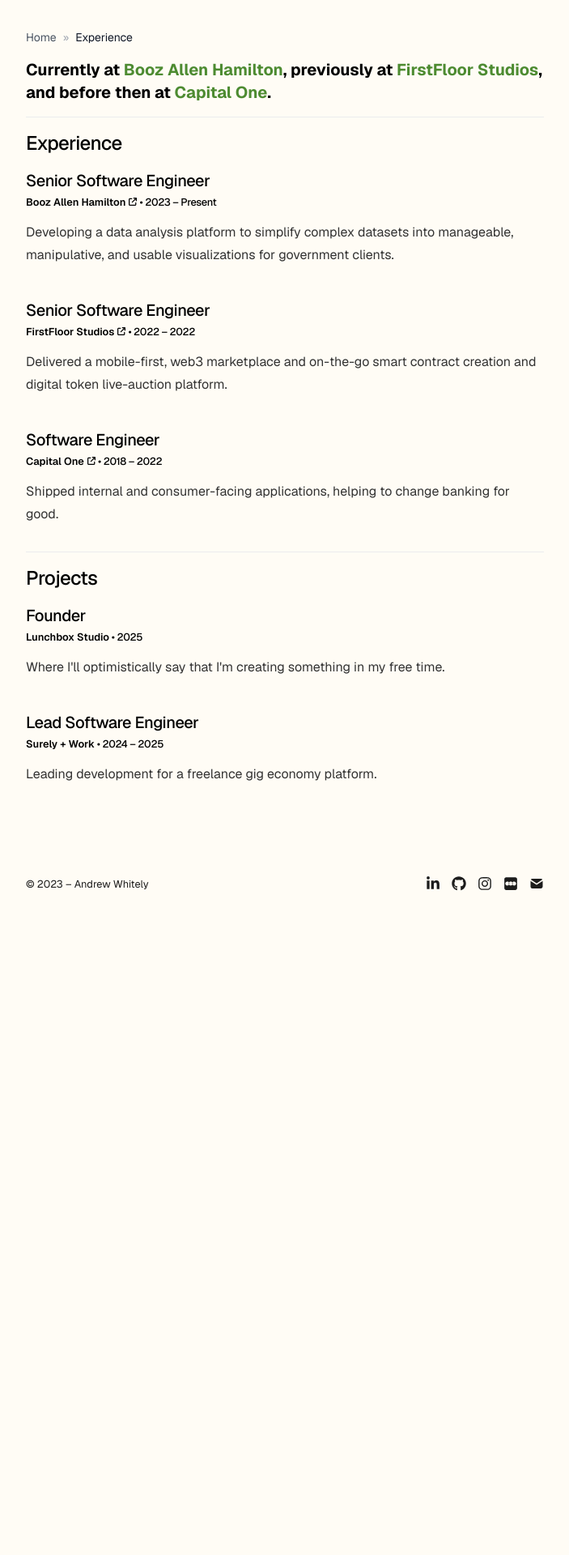
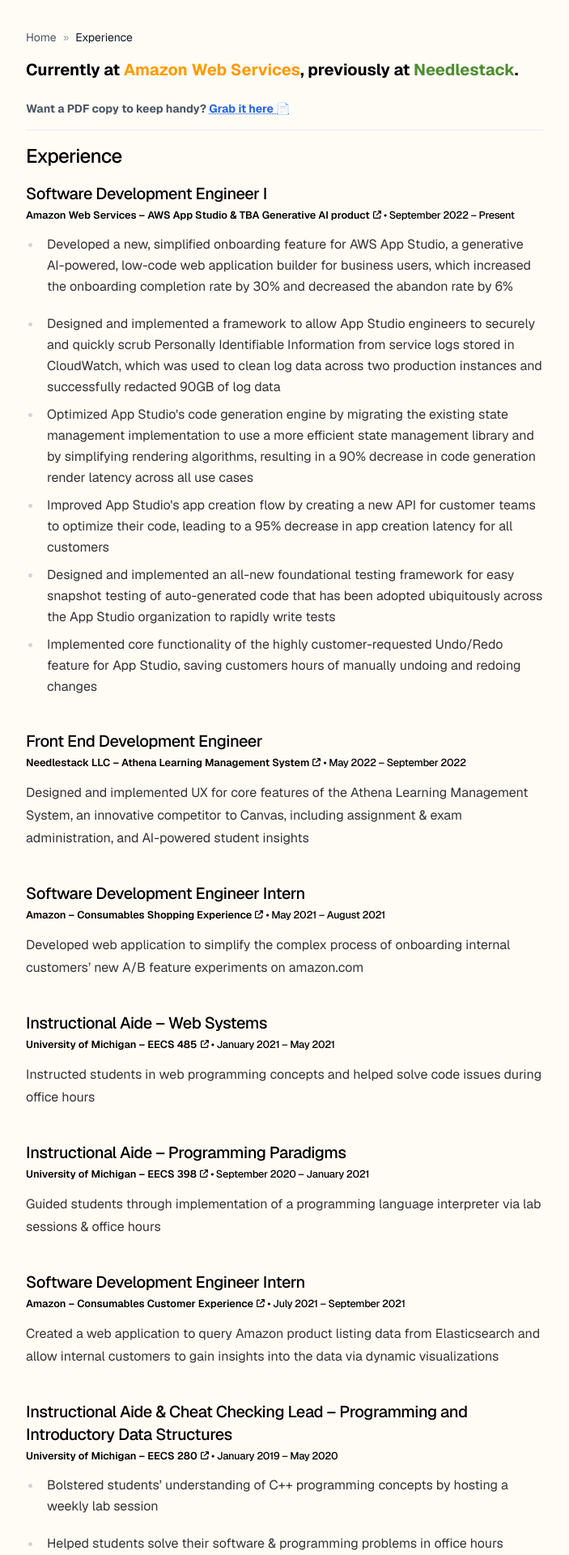
Before and after one commit to minchingtonak/am-works, a Next.js app: page /experience in a window 1280 px wide. Shown: the part 160-2080 px from the top of the page at 81% size, without its empty margins (288-991 px from the left). Before the commit the page ends 1261 px from the top, so only its background shows below. Built offline with nearby package versions, Linux system fonts and the light colour scheme.

Commit message:
initial template updates, experience page

```diff
--- a/app/about/page.tsx
+++ b/app/about/page.tsx
@@ -2,25 +2,25 @@ import type { Metadata } from 'next';
 
 export const metadata: Metadata = {
   title: 'About',
-  description: 'About | Andrew Whitely',
+  description: 'About | Alec Minchington',
 };
 
+// FIXME this is unused
 export default function About() {
   return (
     <div>
-      <section className='space-y-6'>
-        <div className='text-xl font-normal'>
-          I'm a software engineer who likes making things that can improve
-          people's interactions with the technology that they use daily. I'm
-          passionate about technology, photography, movies, and a slew of other
-          interests and hobbies.
+      <section className="space-y-6">
+        <div className="text-xl font-normal">
+          I'm a software engineer passionate about creating technology that
+          enhances how people interact with the tools they use every day. Beyond
+          coding, I'm deeply interested in music, cinema, and video games.
         </div>
-        <div className='text-xl font-normal'>
+        <div className="text-xl font-normal">
           Currently at
-          <a href='https://boozallen.com/' target='_blank'>
-            Booz Allen Hamilton
+          <a href="https://aws.amazon.com/" target="_blank">
+            Amazon Web Services
           </a>
-          , previously at FirstFloor Studios and Capital One.
+          , previously at Needlestack
         </div>
       </section>
     </div>
--- a/app/components/footer.tsx
+++ b/app/components/footer.tsx
@@ -1,19 +1,14 @@
 'use client';
 
 import { metaData, socialLinks } from 'app/config';
-import {
-  FaGithub,
-  FaInstagram,
-  FaLinkedinIn,
-  FaSquareLetterboxd,
-} from 'react-icons/fa6';
+import { FaGithub, FaLinkedinIn } from 'react-icons/fa6';
 import { TbMailFilled } from 'react-icons/tb';
 
 const YEAR = new Date().getFullYear();
 
 function SocialLink({ href, icon: Icon }) {
   return (
-    <a href={href} target='_blank' rel='noopener noreferrer'>
+    <a href={href} target="_blank" rel="noopener noreferrer">
       <Icon />
     </a>
   );
@@ -21,11 +16,9 @@ function SocialLink({ href, icon: Icon }) {
 
 function SocialLinks() {
   return (
-    <div className='flex text-lg gap-3.5 float-right transition-opacity duration-300 hover:opacity-90'>
+    <div className="flex text-lg gap-3.5 float-right transition-opacity duration-300 hover:opacity-90">
       <SocialLink href={socialLinks.linkedin} icon={FaLinkedinIn} />
       <SocialLink href={socialLinks.github} icon={FaGithub} />
-      <SocialLink href={socialLinks.instagram} icon={FaInstagram} />
-      <SocialLink href={socialLinks.letterboxd} icon={FaSquareLetterboxd} />
       <SocialLink href={socialLinks.email} icon={TbMailFilled} />
     </div>
   );
@@ -33,7 +26,7 @@ function SocialLinks() {
 
 export default function Footer() {
   return (
-    <small className='block lg:mt-24 mt-16 text-[#1C1C1C] dark:text-[#D4D4D4]'>
+    <small className="block lg:mt-24 mt-16 text-[#1C1C1C] dark:text-[#D4D4D4]">
       <time>© {YEAR}</time> – {metaData.name}
       <SocialLinks />
     </small>
--- a/app/config.ts
+++ b/app/config.ts
@@ -1,16 +1,14 @@
 export const metaData = {
-  baseUrl: 'https://www.aw.works/',
-  title: 'Andrew Whitely - Software Engineer',
-  name: 'Andrew Whitely',
+  baseUrl: 'https://www.alecminchington.me/',
+  title: 'Alec Minchington - Software Engineer',
+  name: 'Alec Minchington',
   ogImage: '/og.png',
   description:
     'I create interactive products and work with innovate technology. Fullstack software engineer with experience building from 0 to 1.',
 };
 
 export const socialLinks = {
-  github: 'https://github.com/andrewwhitely',
-  instagram: 'https://www.instagram.com/byandrew.jpg',
-  linkedin: 'https://www.linkedin.com/in/andrewwhitely',
-  email: 'mailto:andrewnwhitely@gmail.com',
-  letterboxd: 'https://letterboxd.com/andrewwhitely',
+  github: 'https://github.com/minchingtonak',
+  linkedin: 'https://www.linkedin.com/in/alec-minchington-92985a179/',
+  email: 'mailto:contact@minch.cc',
 };
--- a/app/experience/experience-data.tsx
+++ b/app/experience/experience-data.tsx
@@ -1,8 +1,10 @@
 export interface Role {
   title: string;
   start: number;
+  startMonth?: string;
   end?: number | string;
-  description: string;
+  endMonth?: string;
+  description?: string;
   url: string;
   locked?: boolean;
   current?: boolean;
@@ -13,41 +15,110 @@ export interface Role {
 
 export const Jobs: Role[] = [
   {
-    title: 'Booz Allen Hamilton',
-    start: 2023,
-    description:
-      'Developing a data analysis platform to simplify complex datasets into manageable, manipulative, and usable visualizations for government clients.',
-    url: 'https://boozallen.com/',
+    title: 'Amazon Web Services – AWS App Studio & TBA Generative AI product',
+    start: 2022,
+    startMonth: 'September',
+    bullets: [
+      'Developed a new, simplified onboarding feature for AWS App Studio, a generative AI-powered, low-code web application builder for business users, which increased the onboarding completion rate by 30% and decreased the abandon rate by 6%',
+      'Designed and implemented a framework to allow App Studio engineers to securely and quickly scrub Personally Identifiable Information from service logs stored in CloudWatch, which was used to clean log data across two production instances and successfully redacted 90GB of log data',
+      "Optimized App Studio's code generation engine by migrating the existing state management implementation to use a more efficient state management library and by simplifying rendering algorithms, resulting in a 90% decrease in code generation render latency across all use cases",
+      "Improved App Studio's app creation flow by creating a new API for customer teams to optimize their code, leading to a 95% decrease in app creation latency for all customers",
+      'Designed and implemented an all-new foundational testing framework for easy snapshot testing of auto-generated code that has been adopted ubiquitously across the App Studio organization to rapidly write tests',
+      'Implemented core functionality of the highly customer-requested Undo/Redo feature for App Studio, saving customers hours of manually undoing and redoing changes',
+    ],
+    url: 'https://aws.amazon.com/appstudio/',
     locked: false,
     current: true,
     styles: 'hover:bg-[#007481] hover:text-white font-semibold align-baseline',
-    role: 'Senior Software Engineer',
+    role: 'Software Development Engineer I',
   },
   {
-    title: 'FirstFloor Studios',
+    title: 'Needlestack LLC – Athena Learning Management System',
     start: 2022,
     end: 2022,
+    startMonth: 'May',
+    endMonth: 'September',
     description:
-      'Delivered a mobile-first, web3 marketplace and on-the-go smart contract creation and digital token live-auction platform.',
-    url: 'https://firstfloor.app/',
+      'Designed and implemented UX for core features of the Athena Learning Management System, an innovative competitor to Canvas, including assignment & exam administration, and AI-powered student insights',
+    url: 'https://needlestack.tech',
     locked: false,
     current: false,
     styles: 'hover:bg-[#2356f6] hover:text-white font-semibold align-baseline',
-    role: 'Senior Software Engineer',
+    role: 'Front End Development Engineer',
   },
   {
-    title: 'Capital One',
-    start: 2018,
-    end: 2022,
+    title: 'Amazon – Consumables Shopping Experience',
+    start: 2021,
+    end: 2021,
+    startMonth: 'May',
+    endMonth: 'August',
     description:
-      'Shipped internal and consumer-facing applications, helping to change banking for good.',
-    url: 'https://capitalone.com/',
+      'Developed web application to simplify the complex process of onboarding internal customers’ new A/B feature experiments on amazon.com',
+    url: 'https://amazon.com',
     locked: false,
     current: false,
-    styles: 'hover:bg-[#355f7f] hover:text-white font-semibold align-baseline',
-    role: 'Software Engineer',
+    styles: 'hover:bg-[#2356f6] hover:text-white font-semibold align-baseline',
+    role: 'Software Development Engineer Intern',
+  },
+  {
+    title: 'University of Michigan – EECS  485',
+    start: 2021,
+    end: 2021,
+    startMonth: 'January',
+    endMonth: 'May',
+    description: 'Instructed students in web programming concepts and helped solve code issues during office hours',
+    url: 'https://eecs485.org/',
+    locked: false,
+    current: false,
+    styles: 'hover:bg-[#2356f6] hover:text-white font-semibold align-baseline',
+    role: 'Instructional Aide – Web Systems',
+  },
+  {
+    title: 'University of Michigan – EECS 398',
+    start: 2020,
+    end: 2021,
+    startMonth: 'September',
+    endMonth: 'January',
+    description: 'Guided students through implementation of a programming language interpreter via lab sessions & office hours',
+    url: 'https://amirkamil.github.io/eecs398/syllabus.html',
+    locked: false,
+    current: false,
+    styles: 'hover:bg-[#2356f6] hover:text-white font-semibold align-baseline',
+    role: 'Instructional Aide – Programming Paradigms',
+  },
+  {
+    title: 'Amazon – Consumables Customer Experience',
+    start: 2021,
+    end: 2021,
+    startMonth: 'July',
+    endMonth: 'September',
+    description:
+      'Created a web application to query Amazon product listing data from Elasticsearch and allow internal customers to gain insights into the data via dynamic visualizations',
+    url: 'https://amazon.com',
+    locked: false,
+    current: false,
+    styles: 'hover:bg-[#2356f6] hover:text-white font-semibold align-baseline',
+    role: 'Software Development Engineer Intern',
+  },
+  {
+    title: 'University of Michigan – EECS 280',
+    start: 2019,
+    end: 2020,
+    startMonth: 'January',
+    endMonth: 'May',
+    bullets: [
+      'Bolstered students’ understanding of C++ programming concepts by hosting a weekly lab session',
+      'Helped students solve their software & programming problems in office hours',
+      'Analyzed student code submissions to find evidence of cheating'
+    ],
+    url: 'https://eecs280.org/',
+    locked: false,
+    current: false,
+    styles: 'hover:bg-[#2356f6] hover:text-white font-semibold align-baseline',
+    role: 'Instructional Aide & Cheat Checking Lead – Programming and Introductory Data Structures',
   },
 ];
+
 export const Projects: Role[] = [
   {
     title: 'Lunchbox Studio',
--- a/app/experience/page.tsx
+++ b/app/experience/page.tsx
@@ -1,25 +1,37 @@
 import { FaArrowUpRightFromSquare } from 'react-icons/fa6';
-import { Jobs, Projects } from './experience-data';
+import { Jobs, Projects, Role } from './experience-data';
+
+const formatDateRange = (job: Role) => {
+  const startDate = job.startMonth ? `${job.startMonth} ${job.start}` : job.start;
+
+  if (job.end) {
+    const endDate = job.endMonth ? `${job.endMonth} ${job.end}` : job.end;
+    return `${startDate} – ${endDate}`;
+  } else if (job.start > new Date().getFullYear()) {
+    return startDate;
+  } else {
+    return `${startDate} – Present`;
+  }
+};
+
+// TODO auto order by year/month
+// can represent start and end as dayjs obj, stringify to render or compare to sort
 export default function Experience() {
-  const workExperience = [...Projects, ...Jobs].sort(
-    (b, a) => a.start - b.start
-  );
-
   return (
     <section>
       <div className='text-xl font-bold fade-in-bottom'>
         Currently at{' '}
         <mark
           style={{
-            color: '#4D8B31',
+            color: '#FF9900',
           }}
         >
           <a
-            href='https://boozallen.com/'
+            href='https://aws.amazon.com/'
             target='_blank'
             className='hover:bg-[#007481] hover:text-white decoration-dotted'
           >
-            Booz Allen Hamilton
+            Amazon Web Services
           </a>
         </mark>
         , previously at{' '}
@@ -29,14 +41,14 @@ export default function Experience() {
           }}
         >
           <a
-            href='https://twitter.com/firstfloorapp'
+            href='https://needlestack.tech/'
             target='_blank'
             className=' hover:bg-[#2356f6] hover:text-white'
           >
-            FirstFloor Studios
+            Needlestack
           </a>
         </mark>
-        , and before then at{' '}
+        {/* , and before then at{' '}
         <mark
           style={{
             color: '#4D8B31',
@@ -49,8 +61,20 @@ export default function Experience() {
           >
             Capital One
           </a>
-        </mark>
+        </mark> */}
         .
+        <div className='mt-6 mb-4'>
+          <p className='text-sm text-gray-600 dark:text-gray-400 mb-2'>
+            Want a PDF copy to keep handy?{' '}
+            <a
+              href='/Alec-Minchington-Resume.pdf'
+              download='Alec-Minchington-Resume.pdf'
+              className='text-blue-600 dark:text-blue-400 hover:text-blue-800 dark:hover:text-blue-300 underline decoration-dotted hover:decoration-solid transition-colors'
+            >
+              Grab it here 📄
+            </a>
+          </p>
+        </div>
         <hr className='flex m-auto my-4 opacity-75 dark:opacity-25 w-full' />
       </div>
       <div className='fade-in-bottom delay-500'>
@@ -79,18 +103,24 @@ export default function Experience() {
                   </a>{' '}
                   <span className='text-black dark:text-white font-medium tracking-tight group transition-opacity duration-200'>
                     {' '}
-                    • {job.start}{' '}
-                    {job.start && job?.end
-                      ? ` – ${job.end}`
-                      : job?.start > new Date().getFullYear()
-                      ? null
-                      : ' – Present'}
+                    • {formatDateRange(job)}
                   </span>
                 </small>
               </div>
+              {job.description && (
                 <p className='prose prose-neutral dark:prose-invert pt-3'>
                   {job.description}
                 </p>
+              )}
+              {job.bullets && job.bullets.length > 0 && (
+                <ul className='prose prose-neutral dark:prose-invert pt-3 list-disc list-outside space-y-2 pl-5'>
+                  {job.bullets.map((bullet, bulletIndex) => (
+                    <li key={bulletIndex} className='text-md leading-relaxed'>
+                      {bullet}
+                    </li>
+                  ))}
+                </ul>
+              )}
             </div>
           ))}
         </div>
@@ -120,18 +150,24 @@ export default function Experience() {
                   </a>
                   <span className='text-black dark:text-white font-medium tracking-tight group transition-opacity duration-200'>
                     {' '}
-                    • {job.start}{' '}
-                    {job.start && job?.end
-                      ? ` – ${job.end}`
-                      : job?.start > new Date().getFullYear()
-                      ? null
-                      : ' – Present'}
+                    • {formatDateRange(job)}
                   </span>
                 </small>
               </div>
+              {job.description && (
                 <p className='prose prose-neutral dark:prose-invert pt-3'>
                   {job.description}
                 </p>
+              )}
+              {job.bullets && job.bullets.length > 0 && (
+                <ul className='prose prose-neutral dark:prose-invert pt-3 list-disc list-outside space-y-2 pl-5'>
+                  {job.bullets.map((bullet, bulletIndex) => (
+                    <li key={bulletIndex} className='text-md leading-relaxed'>
+                      {bullet}
+                    </li>
+                  ))}
+                </ul>
+              )}
             </div>
           ))}
         </div>
--- a/app/page.tsx
+++ b/app/page.tsx
@@ -1,30 +1,29 @@
 export default function Page() {
   return (
     <section>
-      <div className='prose prose-neutral dark:prose-invert'>
-        <p className='text-2xl font-bold tracking-tight fade-in-bottom'>
+      <div className="prose prose-neutral dark:prose-invert">
+        <p className="text-2xl font-bold tracking-tight fade-in-bottom">
           Hey, I'm{' '}
           <mark
             style={{
-              color: '#4D8B31',
+              color: '#61d22e',
             }}
           >
-            Andrew
+            Alec
           </mark>{' '}
-          &mdash; a product-focused software engineer and chronic hobbyist based
-          in Charlotte, North Carolina.
+          &mdash; a product-focused software engineer and serial hobbyist based
+          in Seattle, WA.
         </p>
-        <p className='fade-in-bottom delay-500'>
-          I'm a software engineer who loves diving into the deep end. I have a
-          focus on front-end development, but love exploring all areas of the
-          tech stack. I'm passionate about building solutions that not only
-          improve how people interact with the things that they use daily, but
-          providing a clean and enjoyable user experience and visual design to
-          the products I deliver.
+        <p className="fade-in-bottom delay-500">
+          As a software engineer, I thrive on tackling complex challenges. While
+          my expertise centers on front-end development, I enjoy exploring every
+          layer of the technology stack. I'm driven by creating solutions that
+          enhance daily user interactions while delivering polished, intuitive
+          experiences and thoughtful visual design.
         </p>
-        <p className='fade-in-bottom delay-500'>
-          Currently open to freelance and full-time opportunities. Let's{' '}
-          <a href='mailto:andrewnwhitely@gmail.com?Subject=Hey!'>talk</a>!
+        <p className="fade-in-bottom delay-500">
+          I'm actively seeking freelance projects and full-time roles. Let's{' '}
+          <a href="mailto:contact@minch.cc?Subject=Hey!">talk</a>!
         </p>
       </div>
     </section>
```
Also changed, not shown: app/components/nav.tsx (+11 -19 lines), content/posts/sinners-(2025)-review.mdx (deleted, +0 -58 lines), 2 other files (tests, documents, lock files or other folders). Lines whose indentation alone changed are shown as unchanged.
